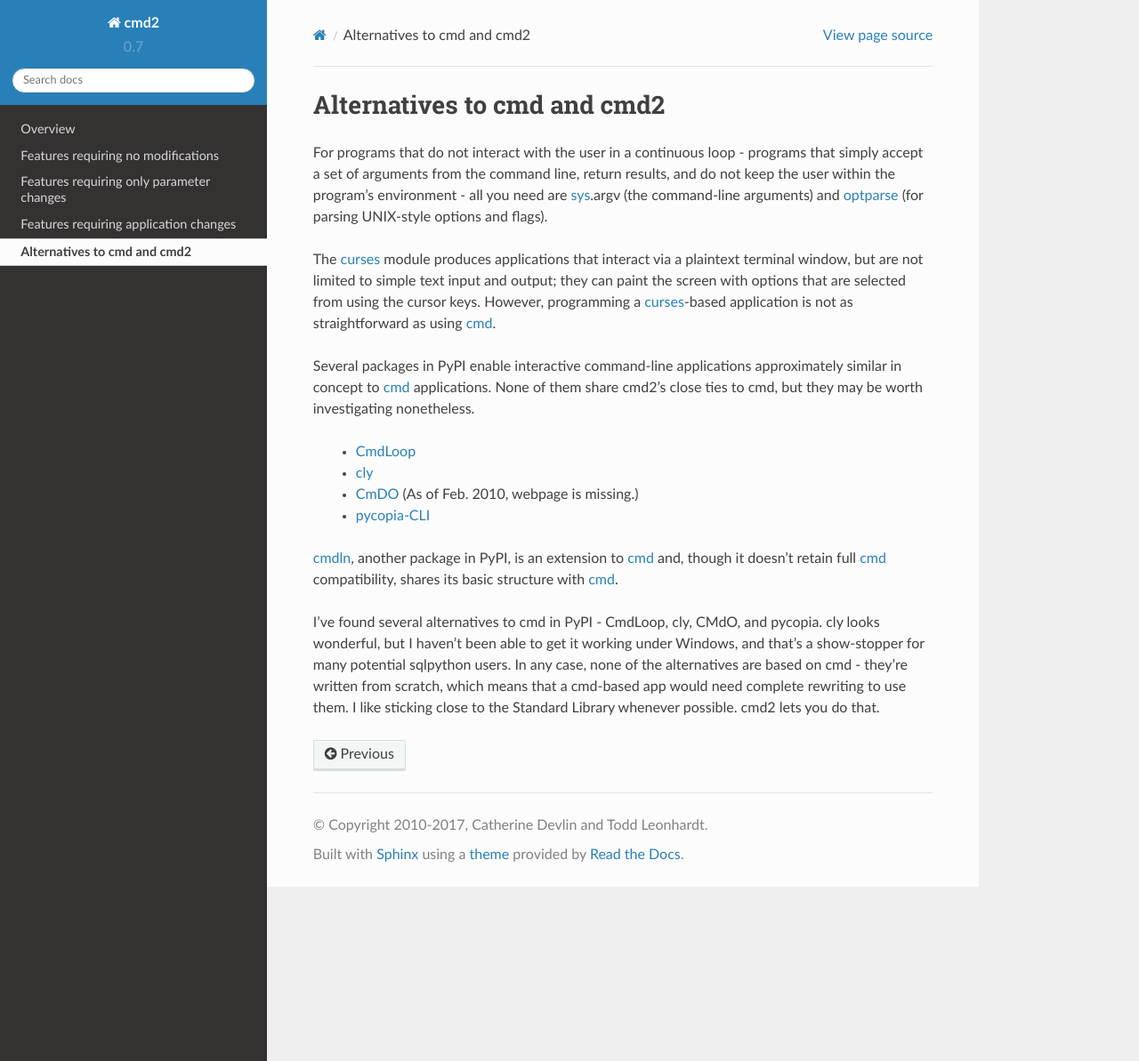
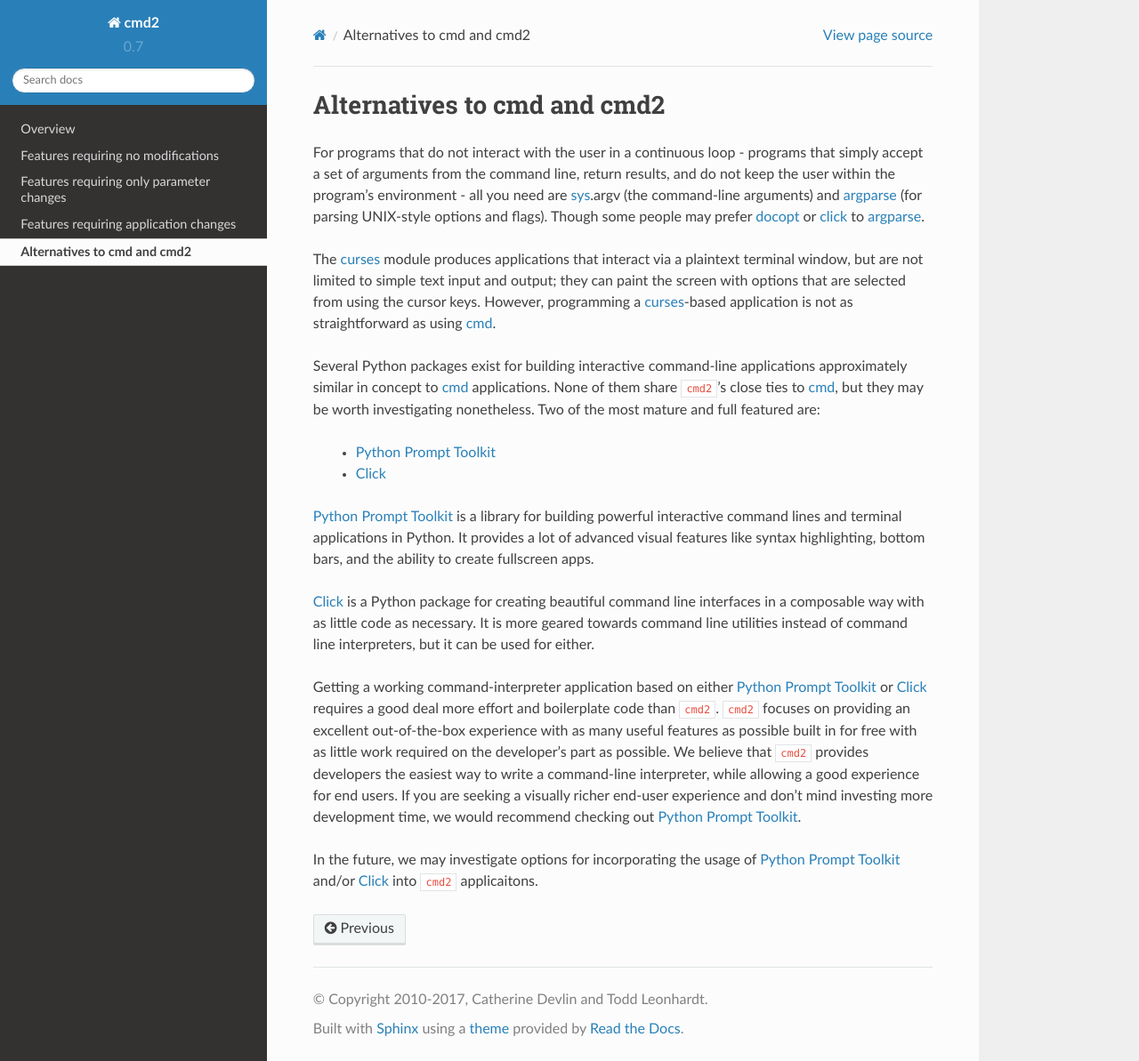
Before and after one commit to python-cmd2/cmd2, a Sphinx documentation site: the page built from docs/alternatives.rst, in a window 1280 px wide and 1193 px high. Shown: the whole window at 89% size. Built offline with Sphinx 7.4.7 and the Read the Docs theme 2.0.0, drawn with Linux system fonts in a browser that asks for light colours.

Commit message:
Documentation updates
Sphinx documenation updates, including:
- Extensively re-wrote the "alternatives to cmd2" section as it was many years out of date
- Reworded a few humorous sections in an attempt to be more professional
- Removed reference to command synonyms/aliases which no longer exist
- Added more detail in a couple places
- Minor rewording and bugfixes throughout

Also added a note to cmd2.py about the expected values for doctest only working for Python 2.7.

```diff
--- a/cmd2.py
+++ b/cmd2.py
@@ -1,3 +1,4 @@
+#!/usr/bin/env python
 # coding=utf-8
 """Variant on standard library's cmd with extra features.
 
@@ -1956,6 +1957,8 @@
 if __name__ == '__main__':
     doctest.testmod(optionflags=doctest.NORMALIZE_WHITESPACE)
 
+    # NOTE: The doctest expected values work with Python 2.7, but are a bit off for Python 3.x.
+
 '''
 To make your application transcript-testable, replace
 
--- a/docs/alternatives.rst
+++ b/docs/alternatives.rst
@@ -5,16 +5,15 @@
 For programs that do not interact with the user in a continuous loop -
 programs that simply accept a set of arguments from the command line, return
 results, and do not keep the user within the program's environment - all
-you need are sys_\ .argv (the command-line arguments) and optparse_
-(for parsing UNIX-style options and flags).
+you need are sys_\ .argv (the command-line arguments) and argparse_
+(for parsing UNIX-style options and flags).  Though some people may prefer docopt_
+or click_ to argparse_.
 
-.. _optparse: http://docs.python.org/library/optparse.html#module-optparse
+.. _sys: https://docs.python.org/3/library/sys.html
+.. _argparse: https://docs.python.org/3/library/argparse.html
+.. _docopt: https://pypi.python.org/pypi/docopt
+.. _click: http://click.pocoo.org
 
-.. _sys: http://docs.python.org/library/sys.html#module-sys
-
-.. _curses: http://docs.python.org/library/curses.html#module-curses
-
-.. _cmd: https://docs.python.org/3/library/cmd.html
 
 The curses_ module produces applications that interact via a plaintext
 terminal window, but are not limited to simple text input and output;
@@ -22,28 +21,33 @@
 cursor keys.  However, programming a curses_-based application is not as
 straightforward as using cmd_.
 
-Several packages in PyPI enable interactive command-line applications
+.. _curses: https://docs.python.org/3/library/curses.html
+.. _cmd: https://docs.python.org/3/library/cmd.html
+
+Several Python packages exist for building interactive command-line applications
 approximately similar in concept to cmd_ applications.  None of them
-share cmd2's close ties to cmd, but they may be worth investigating
-nonetheless.
+share ``cmd2``'s close ties to cmd_, but they may be worth investigating
+nonetheless.  Two of the most mature and full featured are:
 
-  * CmdLoop_
-  * cly_
-  * CmDO_ (As of Feb. 2010, webpage is missing.)
-  * pycopia-CLI_
+  * `Python Prompt Toolkit`_
+  * Click_
 
-cmdln_, another package in PyPI, is an extension to cmd_ and, though it
-doesn't retain full cmd_ compatibility, shares its basic structure with
-cmd_.
+.. _`Python Prompt Toolkit`: https://github.com/jonathanslenders/python-prompt-toolkit
 
-.. _cmdln: http://pypi.python.org/pypi/cmdln
+`Python Prompt Toolkit`_ is a library for building powerful interactive command lines and terminal applications in
+Python.  It provides a lot of advanced visual features like syntax highlighting, bottom bars, and the ability to
+create fullscreen apps.
 
-.. _CmdLoop: http://pypi.python.org/pypi/CmdLoop
+Click_ is a Python package for creating beautiful command line interfaces in a composable way with as little code as
+necessary.  It is more geared towards command line utilities instead of command line interpreters, but it can be used
+for either.
 
-.. _cly: http://pypi.python.org/pypi/cly
+Getting a working command-interpreter application based on either `Python Prompt Toolkit`_ or Click_ requires a good
+deal more effort and boilerplate code than ``cmd2``.  ``cmd2`` focuses on providing an excellent out-of-the-box experience
+with as many useful features as possible built in for free with as little work required on the developer's part as
+possible.  We believe that ``cmd2`` provides developers the easiest way to write a command-line interpreter, while
+allowing a good experience for end users.  If you are seeking a visually richer end-user experience and don't
+mind investing more development time, we would recommend checking out `Python Prompt Toolkit`_.
 
-.. _CmDO: http://pypi.python.org/pypi/CmDO/0.7
-
-.. _pycopia-CLI: https://github.com/kdart/pycopia/tree/master/CLI
-
-I've found several alternatives to cmd in PyPI - CmdLoop, cly, CMdO, and pycopia. cly looks wonderful, but I haven't been able to get it working under Windows, and that's a show-stopper for many potential sqlpython users. In any case, none of the alternatives are based on cmd - they're written from scratch, which means that a cmd-based app would need complete rewriting to use them. I like sticking close to the Standard Library whenever possible. cmd2 lets you do that.
+In the future, we may investigate options for incorporating the usage of `Python Prompt Toolkit`_ and/or Click_ into
+``cmd2`` applicaitons.
--- a/docs/index.rst
+++ b/docs/index.rst
@@ -33,7 +33,7 @@
 
 .. note::
 
-   The tab-completion capability provided by cmd_ relies on underlying capability provided by GNU readline or an
+   The tab-completion feature provided by cmd_ relies on underlying capability provided by GNU readline or an
    equivalent library.  Linux distros will almost always come with the required library installed.
    For Mac OS X, we recommend installing the `gnureadline <https://pypi.python.org/pypi/gnureadline>`_ Python module.
    For Windows, we recommend installing the `pyreadline <https://pypi.python.org/pypi/pyreadline>`_ Python module.
--- a/docs/overview.rst
+++ b/docs/overview.rst
@@ -17,7 +17,7 @@
 .. note::
 
    ``cmd2`` is not quite a drop-in replacement for cmd_.
-   The `cmd.emptyline() function <https://docs.python.org/3/library/cmd.html#cmd.Cmd.emptyline>`_ is called
+   The `cmd.emptyline() <https://docs.python.org/3/library/cmd.html#cmd.Cmd.emptyline>`_ function is called
    when an empty line is entered in response to the prompt. By default, in cmd_ if this method is not overridden, it
    repeats and executes the last nonempty command entered.  However, no end user we have encountered views this as
    expected or desirable default behavior.  Thus, the default behvior in ``cmd2`` is to simply go to the next line
```
Also changed, not shown: docs/freefeatures.rst (+7 -8 lines), docs/settingchanges.rst (+6 -2 lines), docs/unfreefeatures.rst (+6 -9 lines).
